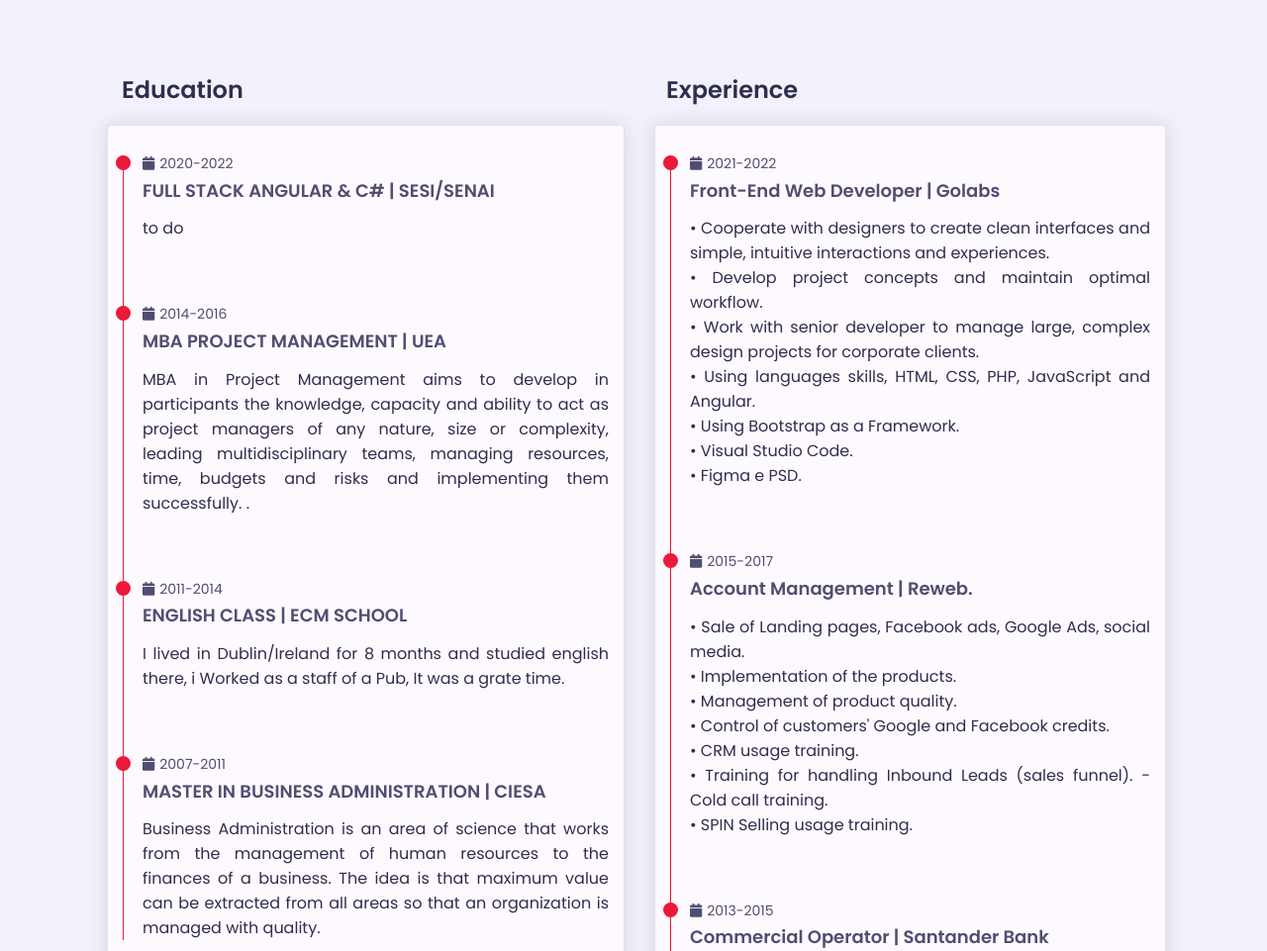
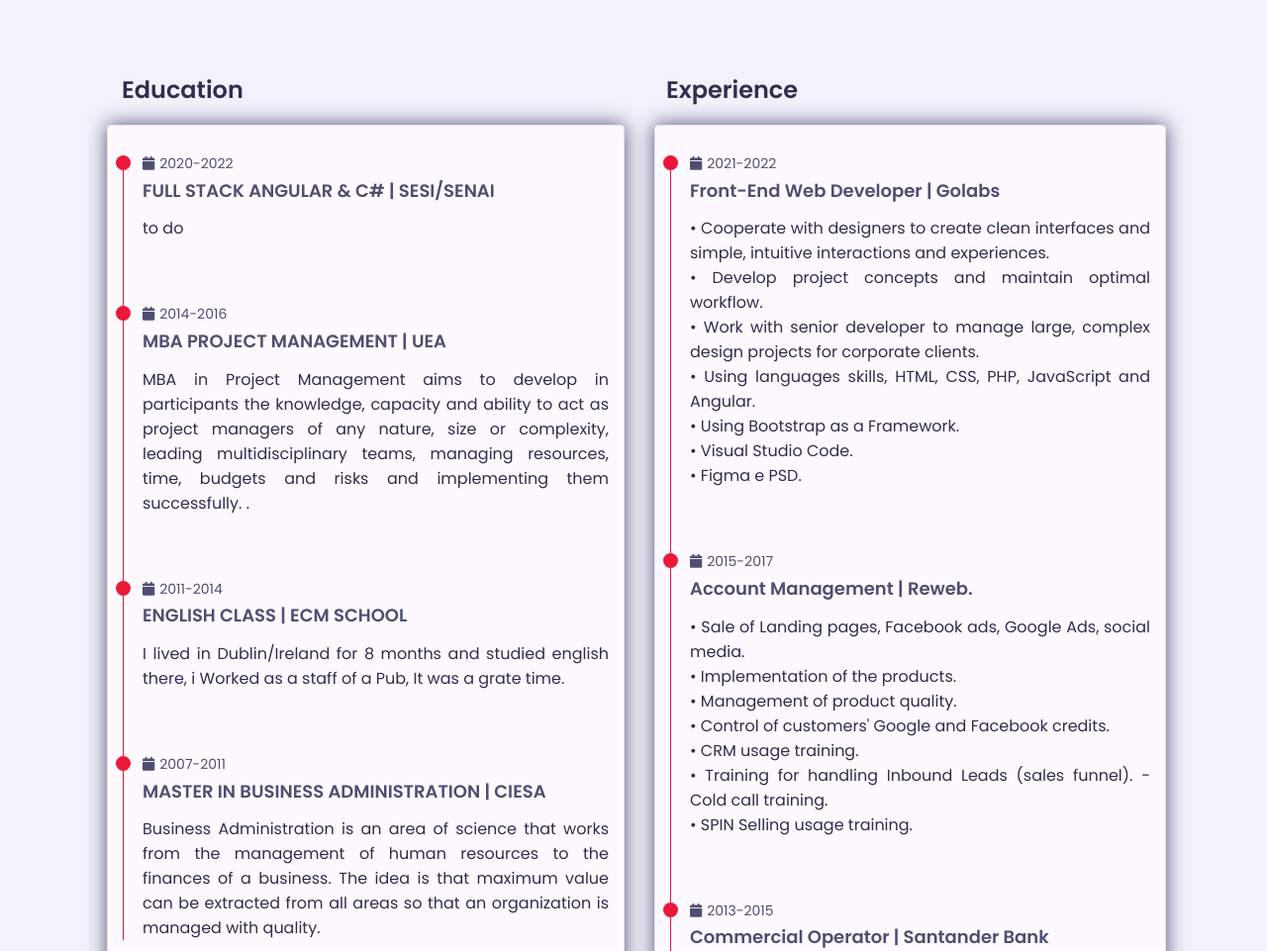
Before and after one commit to rodrigocros/MyWebSite, a plain HTML site: page index.html in a window 1280 px wide. Shown: the part 1612-2573 px from the top of the page at 99% size. Drawn offline with nearby package versions, Linux system fonts and the light colour scheme; a web font is replaced by a local one.

Commit message:
ajuste box shadow

```diff
--- a/style.css
+++ b/style.css
@@ -134,7 +134,7 @@ list-style: none;
 
 .shadow-dark
 {
-    box-shadow: 0 0 20px rgba(48, 46, 77, 0.15);
+    box-shadow: 0 0 20px var(--text-black-700);
     border-radius: 20px;
 }
 
```
